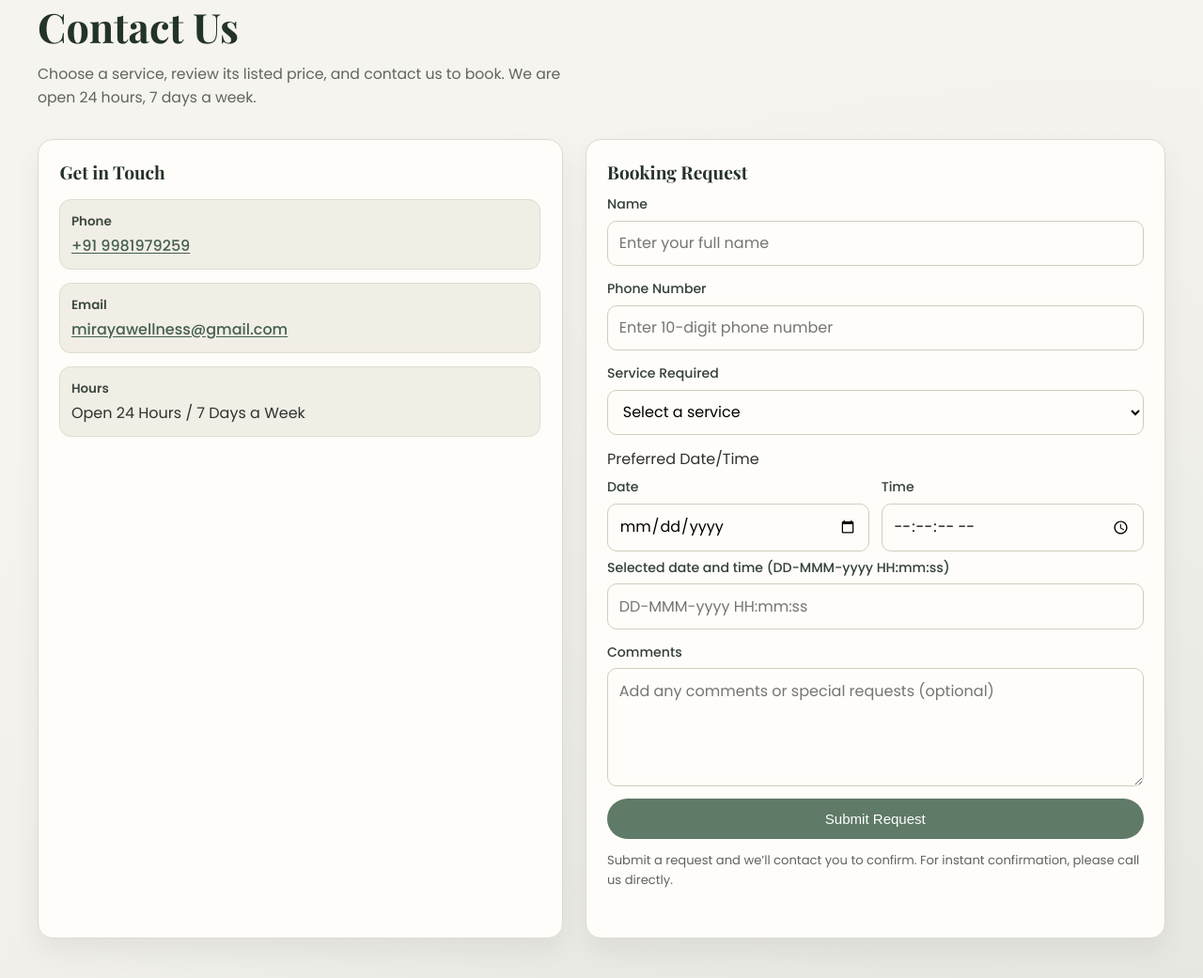
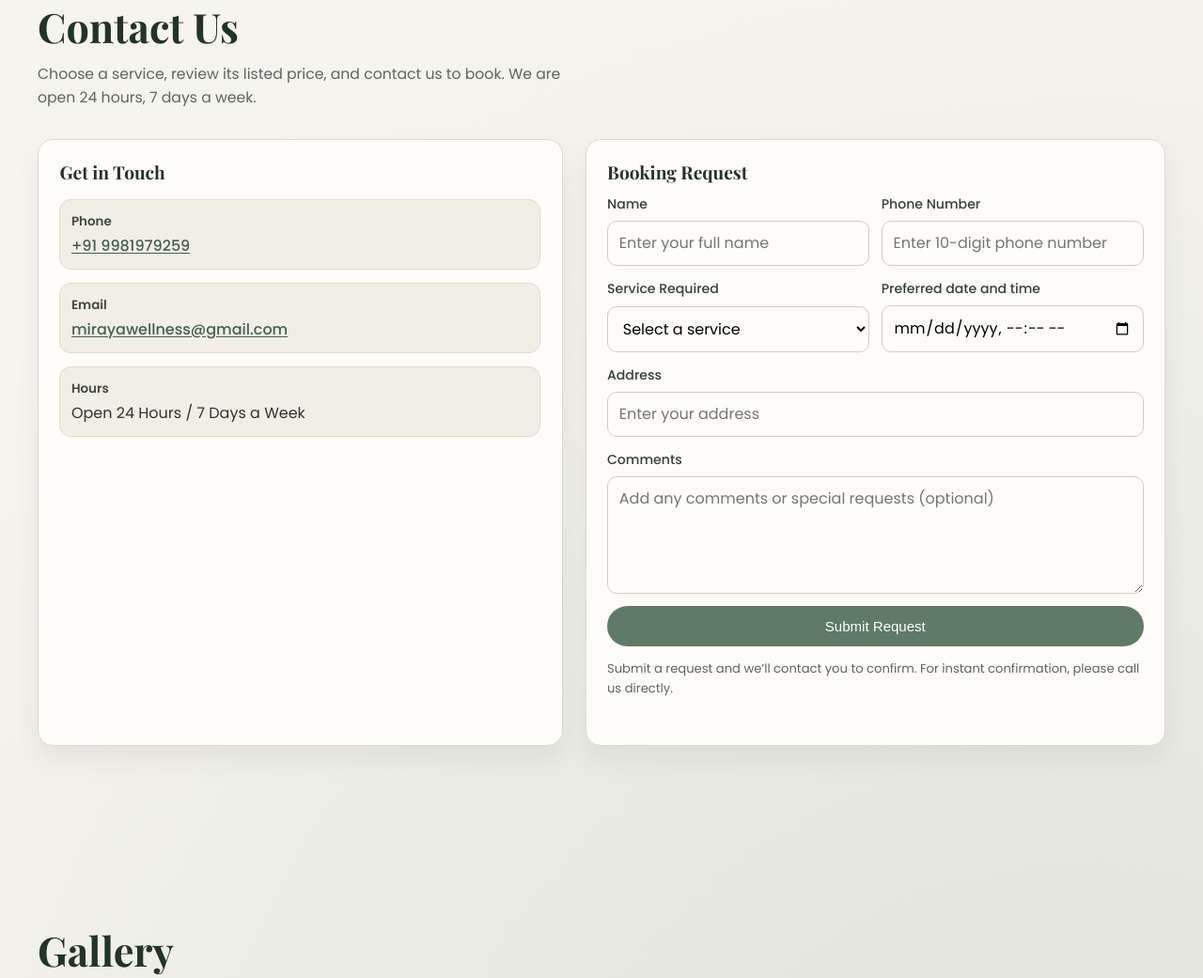
Before and after one commit to springlearn9/miraya-wellness, a plain HTML site: page index.html in a window 1280 px wide. Shown: the part 2835-3876 px from the top of the page at 94% size. Drawn offline with nearby package versions, Linux system fonts and the light colour scheme.

Commit message:
added address field in form

```diff
--- a/assets/index.css
+++ b/assets/index.css
@@ -747,15 +747,17 @@
       margin-top: 0.6rem;
     }
 
+    .booking-form {
+      grid-template-columns: repeat(2, minmax(0, 1fr));
+    }
+
+    .booking-form-wide {
+      grid-column: 1 / -1;
+    }
+
     .field {
       display: grid;
       gap: 0.38rem;
-    }
-
-    .datetime-fields {
-      display: grid;
-      grid-template-columns: repeat(2, minmax(0, 1fr));
-      gap: 0.8rem;
     }
 
     label {
@@ -986,6 +988,16 @@
       }
     }
 
+    @media (max-width: 600px) {
+      .booking-form {
+        grid-template-columns: 1fr;
+      }
+
+      .booking-form-wide {
+        grid-column: auto;
+      }
+    }
+
     @media (max-width: 430px) {
       .whatsapp-float {
         width: 52px;
--- a/assets/index.js
+++ b/assets/index.js
@@ -111,28 +111,27 @@ const menuToggle = document.getElementById("menuToggle");
   let submissionPending = false;
   const originalBtnText = submitBtn.textContent;
   const phoneInput = document.getElementById("phone");
-  const dateInput = document.getElementById("datetimeDate");
-  const timeInput = document.getElementById("datetimeTime");
+  const preferredDateTimeInput = document.getElementById("preferredDateTime");
   const datetimeValue = document.getElementById("datetime");
-  const datetimeDisplay = document.getElementById("datetimeDisplay");
   const monthNames = ["Jan", "Feb", "Mar", "Apr", "May", "Jun", "Jul", "Aug", "Sep", "Oct", "Nov", "Dec"];
 
   function updatePreferredDateTime() {
-    if (!dateInput.value || !timeInput.value) {
+    if (!preferredDateTimeInput.value) {
       datetimeValue.value = "";
-      datetimeDisplay.value = "";
       return;
     }
 
-    const [year, month, day] = dateInput.value.split("-");
-    const [hours, minutes, seconds = "00"] = timeInput.value.split(":");
-    const formattedValue = `${day}-${monthNames[Number(month) - 1]}-${year} ${hours}:${minutes}:${seconds}`;
+    const [date, time] = preferredDateTimeInput.value.split("T");
+    const [year, month, day] = date.split("-");
+    const [hours, minutes] = time.split(":");
+    const hour = Number(hours) % 12 || 12;
+    const period = Number(hours) < 12 ? "AM" : "PM";
+    const formattedValue = `${day}-${monthNames[Number(month) - 1]}-${year} ${String(hour).padStart(2, "0")}:${minutes} ${period}`;
     datetimeValue.value = formattedValue;
-    datetimeDisplay.value = formattedValue;
   }
 
-  dateInput.addEventListener("input", updatePreferredDateTime);
-  timeInput.addEventListener("input", updatePreferredDateTime);
+  preferredDateTimeInput.addEventListener("input", updatePreferredDateTime);
+  preferredDateTimeInput.addEventListener("change", updatePreferredDateTime);
   form.addEventListener("reset", () => window.setTimeout(updatePreferredDateTime));
   updatePreferredDateTime();
 
--- a/index.html
+++ b/index.html
@@ -308,7 +308,7 @@
 
           <article class="form-card reveal">
             <h3 class="service-name">Booking Request</h3>
-            <form id="bookingForm" target="bookingResponse">
+            <form id="bookingForm" class="booking-form" target="bookingResponse">
               <div class="field">
                 <label for="name">Name</label>
                 <input id="name" name="name" type="text" placeholder="Enter your full name" required />
@@ -331,28 +331,21 @@
                 </select>
               </div>
               <div class="field">
-                <span id="preferredDateTimeLabel">Preferred Date/Time</span>
-                <div class="datetime-fields">
-                  <div class="field">
-                    <label for="datetimeDate">Date</label>
-                    <input id="datetimeDate" type="date" lang="en-GB" required />
-                  </div>
-                  <div class="field">
-                    <label for="datetimeTime">Time</label>
-                    <input id="datetimeTime" type="time" step="1" required />
-                  </div>
-                </div>
-                <label for="datetimeDisplay">Selected date and time (DD-MMM-yyyy HH:mm:ss)</label>
-                <input id="datetimeDisplay" type="text" placeholder="DD-MMM-yyyy HH:mm:ss" readonly />
+                <label for="preferredDateTime">Preferred date and time</label>
+                <input id="preferredDateTime" type="datetime-local" lang="en-US" step="60" required />
                 <input id="datetime" name="datetime" type="hidden" />
               </div>
-              <div class="field">
+              <div class="field booking-form-wide">
+                <label for="address">Address</label>
+                <input id="address" name="address" type="text" placeholder="Enter your address" autocomplete="street-address" />
+              </div>
+              <div class="field booking-form-wide">
                 <label for="comments">Comments</label>
                 <textarea id="comments" name="comments" rows="4" placeholder="Add any comments or special requests (optional)"></textarea>
               </div>
-              <button type="submit" class="btn btn-primary" id="submitBtn">Submit Request</button>
-              <p class="form-note">Submit a request and we’ll contact you to confirm. For instant confirmation, please call us directly.</p>
-              <div id="formStatus" style="margin-top: 15px; font-weight: bold;" role="status" aria-live="polite"></div>
+              <button type="submit" class="btn btn-primary booking-form-wide" id="submitBtn">Submit Request</button>
+              <p class="form-note booking-form-wide">Submit a request and we’ll contact you to confirm. For instant confirmation, please call us directly.</p>
+              <div id="formStatus" class="booking-form-wide" style="margin-top: 15px; font-weight: bold;" role="status" aria-live="polite"></div>
             </form>
             <iframe name="bookingResponse" title="Booking request response" hidden></iframe>
           </article>
```
